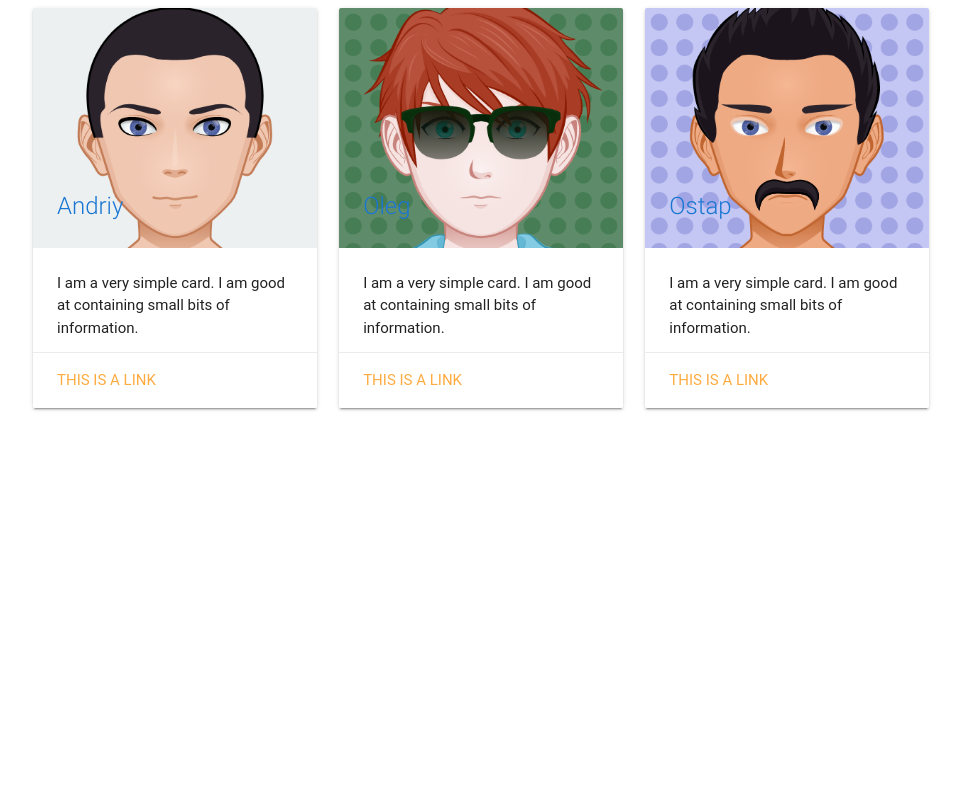
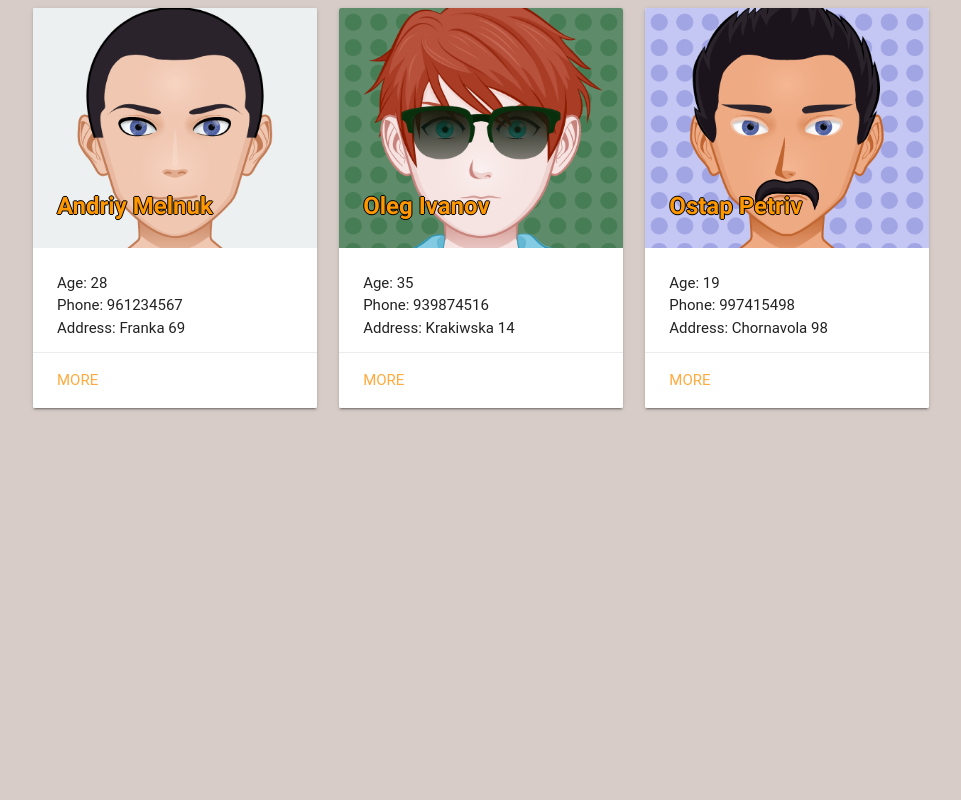
Before and after one commit to dmytrorevak/django-materialize-address-book, a Django app: page / in a window 1280 px wide. Shown: the whole page, without its empty margins (159-1120 px from the left). Run offline with Django 3.2, Linux system fonts and the light colour scheme; data comes from the database, SQL or seed files in the repository; some libraries are stand-ins or nearby versions; some web fonts are replaced.

Commit message:
show basic contacts info on the main page

```diff
--- a/address_book/static/css/main.css
+++ b/address_book/static/css/main.css
@@ -0,0 +1,9 @@
+html,
+body {
+    min-height: 100%;
+}
+
+.card .contact-card-title {
+    font-weight: bold;
+    text-shadow: -1px 0 black, 0 1px black, 1px 0 black, 0 -1px black;
+}
--- a/address_book/templates/index.html
+++ b/address_book/templates/index.html
@@ -3,28 +3,30 @@
 <html lang="en">
 <head>
     <meta charset="UTF-8">
-    <title>Hello world</title>
+    <title>Address book</title>
     <link rel="stylesheet" href="https://cdnjs.cloudflare.com/ajax/libs/materialize/0.99.0/css/materialize.min.css">
     <script src="https://cdnjs.cloudflare.com/ajax/libs/materialize/0.99.0/js/materialize.min.js"></script>
     <link rel="stylesheet" href="{% static 'css/main.css' %}">
 </head>
-<body>
+<body class="brown lighten-4">
     <div class="container">
         <div class="row">
-            {% for user in users %}
+            {% for contact in contacts %}
                 <div class="col l4">
                     <div class="card medium">
                         <div class="card-image">
-                            <img src="/static/img/{{user.avatar.url}}">
-                            <span class="card-title blue-text text-darken-2">
-                                {{user.name}}
+                            <img src="/static/img/{{contact.avatar.url}}">
+                            <span class="card-title orange-text accent-2 contact-card-title">
+                                {{contact.name}} {{contact.surname}}
                             </span>
                         </div>
                         <div class="card-content">
-                            <p>I am a very simple card. I am good at containing small bits of information.</p>
+                            <p>Age: {{contact.age}}</p>
+                            <p>Phone: {{contact.phone_number}}</p>
+                            <p>Address: {{contact.address}}</p>
                         </div>
                         <div class="card-action">
-                            <a href="#">This is a link</a>
+                            <a href="#">More</a>
                         </div>
                     </div>
                 </div>
--- a/address_book/urls.py
+++ b/address_book/urls.py
@@ -19,5 +19,5 @@ from users_list.views import *
 
 urlpatterns = [
     url(r'^admin/', admin.site.urls),
-    url(r'^$', users)
+    url(r'^$', contacts)
 ]
--- a/users_list/admin.py
+++ b/users_list/admin.py
@@ -1,5 +1,5 @@
 from django.contrib import admin
-from .models import User
+from .models import Contact
 
 
-admin.site.register(User)
+admin.site.register(Contact)
--- a/users_list/models.py
+++ b/users_list/models.py
@@ -1,7 +1,7 @@
 from django.db import models
 
 
-class User(models.Model):
+class Contact(models.Model):
 
     name = models.CharField(max_length=25)
     surname = models.CharField(max_length=30)
@@ -9,3 +9,4 @@ class User(models.Model):
     phone_number = models.IntegerField()
     avatar = models.ImageField(upload_to='avatars/')
     address = models.CharField(max_length=100)
+    description = models.TextField()
--- a/users_list/views.py
+++ b/users_list/views.py
@@ -1,7 +1,7 @@
 from django.shortcuts import render
-from .models import User
+from .models import Contact
 
 
-def users(request):
-    users = User.objects.all()
-    return render(request, 'index.html', {'users': users})
+def contacts(request):
+    contacts = Contact.objects.all()
+    return render(request, 'index.html', {'contacts': contacts})
```
Also changed, not shown: db.sqlite3, users_list/migrations/0008_auto_20170715_1245.py (added).
